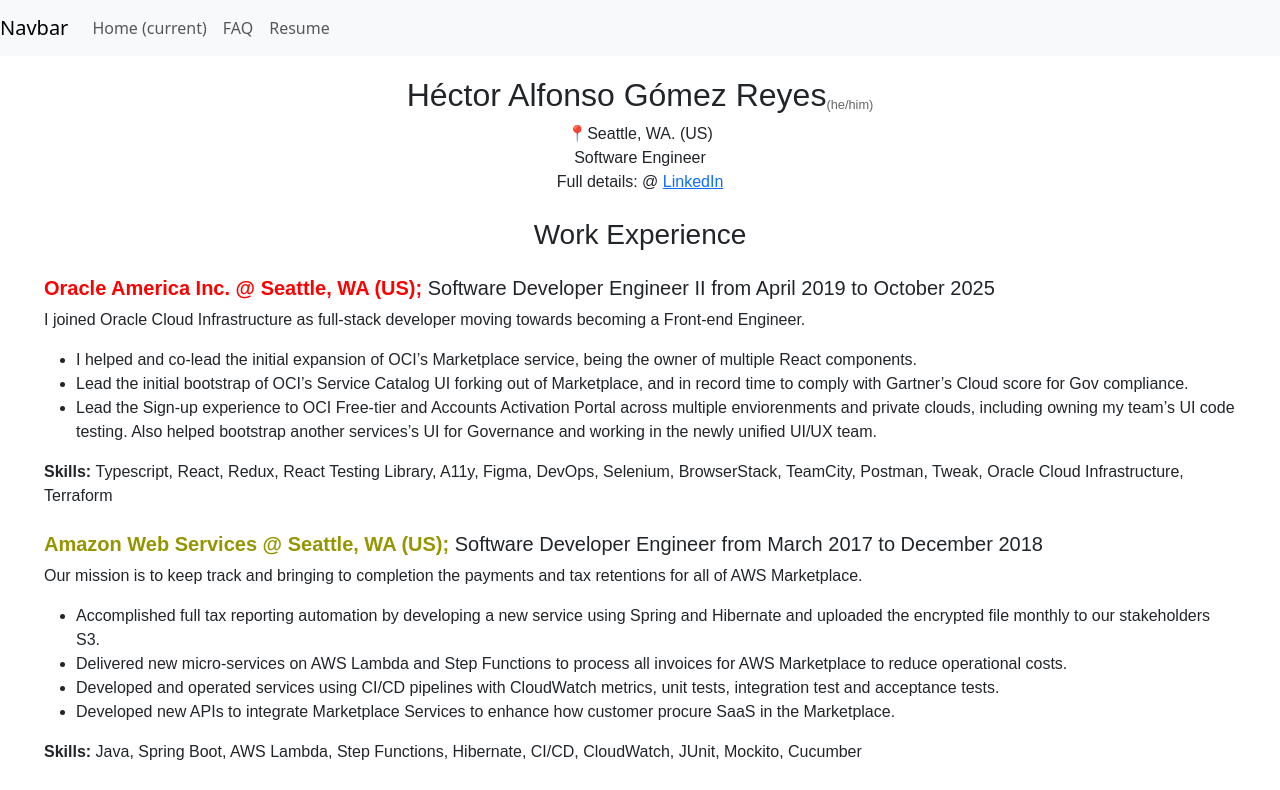
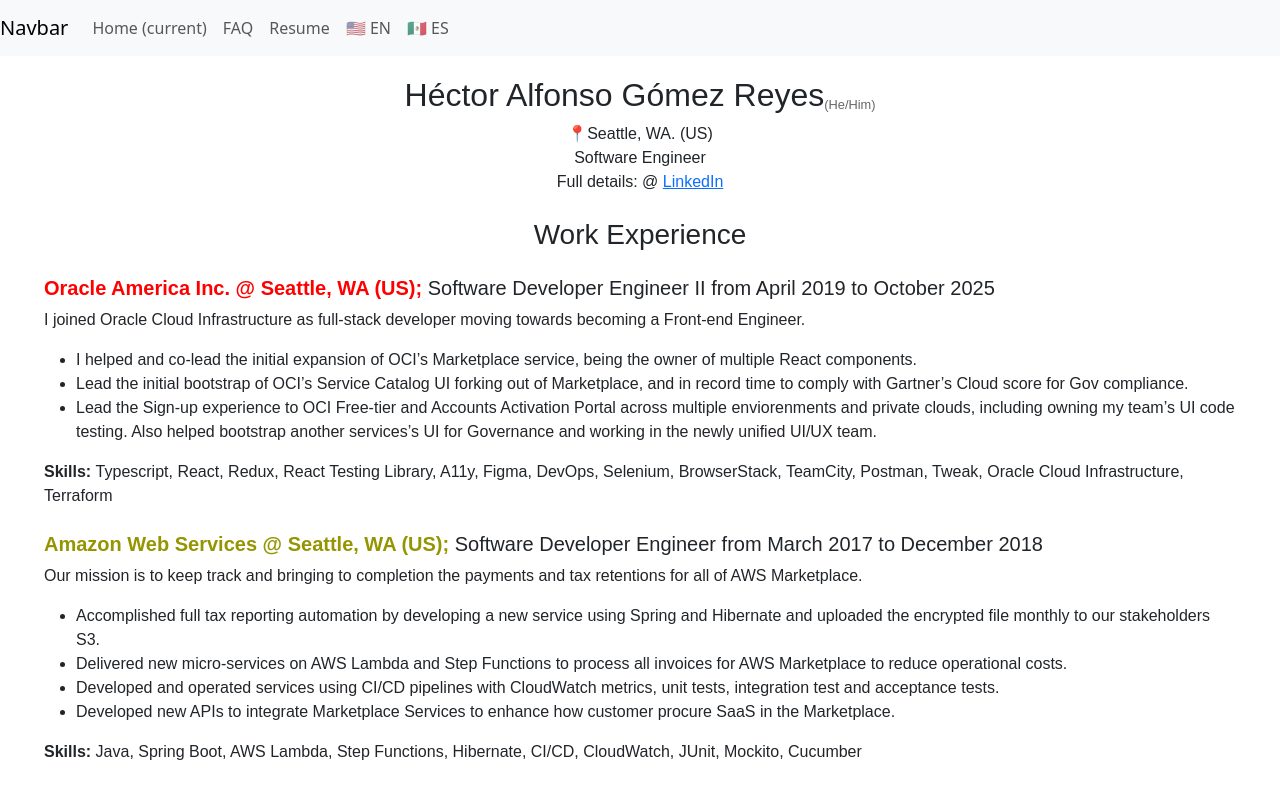
Before and after one commit to hectoragr/portfolio, a React (Create React App) app: page /resume in a window 1280 px wide. Shown: the top 790 px of the page. Built offline with nearby package versions, Linux system fonts and the light colour scheme.

Commit message:
Added Spanish translations

```diff
--- a/src/Resume/Resume.tsx
+++ b/src/Resume/Resume.tsx
@@ -5,7 +5,7 @@
 import data from '../commons/work-experience.json'
 
 const Resume: React.FC = () => {
-    const { t } = useTranslation();
+    const { t, i18n} = useTranslation();
 
     const getCompanyClassName = (company: string) => {
         switch (company) {
@@ -34,14 +34,14 @@
     return (
         <div className="resume-container">
             <div className="resume-header">
-                <h2>Héctor Alfonso Gómez Reyes<sub>({t('pronouns', 'he/him')})</sub></h2>
+                <h2>Héctor Alfonso Gómez Reyes<sub>({t('resume.pronouns', 'he/him')})</sub></h2>
                 <p>📍Seattle, WA. (US)</p>
-                <p>{t('resume.softwareEng', 'Software Engineer')}</p>
+                <p>{t('resume.softwareEngineer', 'Software Engineer')}</p>
                 <p>{t('resume.fulldetailstext')} @ <a href='https://www.linkedin.com/in/hagomezr' target='_blank' rel='noreferrer'>LinkedIn</a></p>
             </div>
             <div className='work-experience'>
                 <h3>{t('resume.workexptitle', 'Work Experience')}</h3>
-                {data.jobs.map((item, index) => (
+                {data[i18n.language === 'es' ? 'es' : 'en'].jobs.map((item, index) => (
                     <div key={index} className='work-item'>
                         <h5><span className={getCompanyClassName(item.company)}>{item.company} @ {item.location};</span> {item.title} {t('resume.from', 'from')} {new Date(item.startDate).toLocaleString('en-US', { year: 'numeric', month: 'long'})} {t('resume.to', 'to')} {new Date(item.endDate).toLocaleString('en-US', { year: 'numeric', month: 'long'})}</h5>
                         <p>{item.description}</p>
@@ -50,28 +50,28 @@
                                 <li key={bulletIndex}>{bullet}</li>
                             ))}
                         </ul>
-                        <p><span className="skills-tag">{t('common.skills', 'Skills')}: </span>{item.skills.join(', ')}</p>
+                        <p><span className="skills-tag">{t('resume.skills', 'Skills')}: </span>{item.skills.join(', ')}</p>
                     </div>))}
             </div>
             <div className='education'>
                 <h3>{t('resume.educationtitle', 'Education')}</h3>
-                {data.education.map((item, index) => (
+                {data[i18n.language === 'es' ? 'es' : 'en'].education.map((item, index) => (
                     <div key={index} className='education-item'>
-                        <h5><span className={getEducationClassName(item.institution)}>{item.institution} @ {item.location};</span> {item.degree} {t('resume.class', 'class of')} {new Date(item.endDate).toLocaleString('en-US', { year: 'numeric'})}</h5>
+                        <h5><span className={getEducationClassName(item.institution)}>{item.institution} @ {item.location};</span> {item.degree} {t('resume.classOf', 'class of')} {new Date(item.endDate).toLocaleString('en-US', { year: 'numeric'})}</h5>
                         <p>{item.description}</p>
                     </div>))}
             </div>
             <div className='outside-work'>
                 <h3>{t('resume.outsideworktitle', 'Outside Work')}</h3>
-                <p>{data.other.description}</p>
-                <p className="skills-tag">{t('resume.laguages', 'Languages')}:</p>
+                <p>{data[i18n.language === 'es' ? 'es' : 'en'].other.description}</p>
+                <p className="skills-tag">{t('resume.languages', 'Languages')}:</p>
                 <ul>
-                    {data.other.languages.map((lang, index) => (
+                    {data[i18n.language === 'es' ? 'es' : 'en'].other.languages.map((lang, index) => (
                         <li key={index}>{lang.name} [{lang.level}]</li>
                     ))}
                 </ul>
-                <p><span className="skills-tag">{t('resume.hobbies', 'Hobbies')}:</span> {data.other.hobbies.join(', ')}</p>
-                <p><span className="skills-tag">{t('resume.interests', 'Interests')}:</span> {data.other.interests.join(', ')}</p>
+                <p><span className="skills-tag">{t('resume.hobbies', 'Hobbies')}:</span> {data[i18n.language === 'es' ? 'es' : 'en'].other.hobbies.join(', ')}</p>
+                <p><span className="skills-tag">{t('resume.interests', 'Interests')}:</span> {data[i18n.language === 'es' ? 'es' : 'en'].other.interests.join(', ')}</p>
             </div>
         </div>
     );
--- a/src/commons/NavBar.tsx
+++ b/src/commons/NavBar.tsx
@@ -2,8 +2,16 @@
 import {
     Link
 } from 'react-router-dom';
+import { useTranslation } from 'react-i18next';
 
 function NavBar() {
+
+    const { i18n } = useTranslation();
+
+    const changeLanguage = (lng: string) => {
+        i18n.changeLanguage(lng);
+    };
+
     return (
         <nav className="navbar navbar-expand-lg navbar-light bg-light">
             <a className="navbar-brand" href=".">Navbar</a>
@@ -28,6 +36,16 @@
                             Resume
                         </Link>
                     </li>
+                    <li className="nav-item">
+                        <Link className="nav-link" to="#" onClick={() => changeLanguage('en')}>
+                            🇺🇸 EN
+                        </Link>
+                    </li>
+                    <li className="nav-item">
+                        <Link className="nav-link" to="#" onClick={() => changeLanguage('es')}>
+                            🇲🇽 ES
+                        </Link>
+                    </li>
                 </ul>
             </div>
         </nav>
--- a/src/commons/work-experience.json
+++ b/src/commons/work-experience.json
@@ -1,5 +1,137 @@
 {
-    "jobs": [
+   "es": {
+     "jobs": [
+        {
+            "title": "Software Developer Engineer II",
+            "company": "Oracle America Inc.",
+            "location": "Seattle, WA (EUA)",
+            "startDate": "2019-04-19",
+            "endDate": "2025-10-13",
+            "description": "Me uní a Oracle Cloud Infrastructure como desarrollador full-stack, avanzando hacia convertirme en Ingeniero Front-end.",
+            "bullets": [
+                "Ayudé y co-lideré la expansión inicial del servicio Marketplace de OCI, siendo responsable de múltiples componentes en React.",
+                "Lideré el arranque inicial de la interfaz de Service Catalog de OCI, clonando desde Marketplace y en tiempo récord para cumplir con la puntuación de Gartner Cloud para cumplimientos gubernamentales.",
+                "Lideré la experiencia de registro para el Free-tier de OCI y el Portal de Activación de Cuentas en múltiples entornos y nubes privadas, incluyendo la responsabilidad de las pruebas de código UI de mi equipo. También ayudé a iniciar la interfaz de otro servicio para Gobernanza y trabajé en el equipo unificado de UI/UX."
+            ],
+            "skills": [
+                "Typescript",
+                "React",
+                "Redux",
+                "React Testing Library",
+                "A11y",
+                "Figma",
+                "DevOps",
+                "Selenium",
+                "BrowserStack",
+                "TeamCity",
+                "Postman",
+                "Tweak",
+                "Oracle Cloud Infrastructure",
+                "Terraform"
+            ]
+        },
+        {
+            "title": "Software Developer Engineer",
+            "company": "Amazon Web Services",
+            "location": "Seattle, WA (EUA)",
+            "startDate": "2017-03-27",
+            "endDate": "2018-12-01",
+            "description": "Nuestra misión es llevar el control y concretar los pagos y retenciones de impuestos para todo AWS Marketplace.",
+            "bullets": [
+                "Logré la automatización completa de los reportes fiscales desarrollando un nuevo servicio con Spring y Hibernate, subiendo el archivo encripatdo mensualmente al S3 de nuestros stakeholders.",
+                "Entregué nuevos microservicios en AWS Lambda y Step Functions para procesar todas las facturas de AWS Marketplace y reducir costos operativos.",
+                "Desarrollé y operé servicios utilizando pipelines de integración continua con métricas de CloudWatch, pruebas unitarias, de integración y de aceptación.",
+                "Desarrollé nuevas APIs para integrar los Servicios de Marketplace y mejorar cómo los clientes adquieren SaaS en el Marketplace."
+            ],
+            "skills": [
+                "Java",
+                "Spring Boot",
+                "AWS Lambda",
+                "Step Functions",
+                "Hibernate",
+                "CI/CD",
+                "CloudWatch",
+                "JUnit",
+                "Mockito",
+                "Cucumber"
+            ]
+        },
+        {
+            "title": "Software Design Engineer",
+            "company": "Intel Corporation",
+            "location": "Guadalajara, Jalisco (MX)",
+            "startDate": "2015-01-15",
+            "endDate": "2017-02-15",
+            "description": "Trabajé en la prioridad de Intel para habilitar la iniciativa \"Shift Left\" y reducir el Time to Market.",
+            "bullets": [
+                "Trabajé en la plataforma Simics para probar interfaces PCI-e y USB en nuevas arquitecturas.",
+                "Entregué una herramienta en Python para traducir Especificaciones Técnicas en XML a plantillas en C y reducir el tiempo de desarrollo."
+            ],
+            "skills": [
+                "Python",
+                "C",
+                "Simics",
+                "XML",
+                "PCI-e",
+                "USB",
+                "Agile",
+                "Scrum",
+                "Subversion"
+            ]
+        }
+    ],
+    "education": [
+        {
+            "degree": "Ingeniería en Sistemas Digitales y Robótica",
+            "institution": "Tecnológico de Monterrey",
+            "location": "Monterrey, Nuevo León (MX)",
+            "startDate": "2007-08-01",
+            "endDate": "2013-12-01",
+            "description": "Cursé esta carrera para experimentar el stack completo de tecnología, desde hardware hasta software, y cómo interactúan entre sí."
+        }
+    ],
+    "other": {
+        "description": "Fuera del trabajo tengo una variedad de pasatiempos e intereses que me mantienen motivado y enfocado.",
+        "hobbies": [
+            "Viajar",
+            "Senderismo",
+            "Levantamiento de pesas",
+            "Ciclismo",
+            "Lectura",
+            "Cocinar"
+        ],
+        "languages": [
+            {
+                "name": "Español",
+                "level": "Nativo"
+            },
+            {
+                "name": "Inglés",
+                "level": "Competencia Profesional Completa"
+            },
+            {
+                "name": "Chino (Mandarín)",
+                "level": "Básico"
+            }
+        ],
+        "interests": [
+            "Tecnología",
+            "Veganismo",
+            "Debates teológicos",
+            "Conciencia sobre Artritis Reumatoide",
+            "Raspberry Pi",
+            "Magic the Gathering",
+            "Pokémon",
+            "Música",
+            "Historia",
+            "Ciencia Ficción",
+            "Libros y películas de terror",
+            "Tatuajes"
+        ]
+    }
+   },
+   "en": {
+     "jobs": [
         {
             "title": "Software Developer Engineer II",
             "company": "Oracle America Inc.",
@@ -128,4 +260,5 @@
             "Tattoos"
         ]
     }
+   }
 }
--- a/src/i18n/en.json
+++ b/src/i18n/en.json
@@ -5,8 +5,18 @@
     },
     "resume": {
         "title": "Resume",
+        "pronouns": "He/Him",
         "description": "Here is my resume.",
         "softwareEngineer": "Software Engineer",
-        "fulldetailstext": "Full details:"
+        "fulldetailstext": "Full details:",
+        "workexptitle": "Work Experience",
+        "educationtitle": "Education",
+        "outsideworktitle": "Outside of Work",
+        "skills": "Skills",
+        "technologies": "Technologies",
+        "hobbies": "Hobbies",
+        "languages": "Languages",
+        "interests": "Interests",
+        "classOf": "Class of"
     }
 }
--- a/src/i18n/es.json
+++ b/src/i18n/es.json
@@ -5,8 +5,18 @@
     },
     "resume": {
         "title": "Resume",
+        "pronouns": "Él/Lo",
         "description": "Here is my resume.",
-        "softwareEngineer": "Ingeriero de Software",
-        "fulldetailstext": "Todos los detalles:"
+        "softwareEngineer": "Ingeniero de Software",
+        "fulldetailstext": "Todos los detalles:",
+        "workexptitle": "Experiencia Laboral",
+        "educationtitle": "Educación",
+        "outsideworktitle": "Fuera de la Oficina",
+        "skills": "Herramientas",
+        "technologies": "Tecnologías",
+        "hobbies": "Pasatiempos",
+        "languages": "Lenguajes",
+        "interests": "Intereses",
+        "classOf": "Generación"
     }
 }
```
